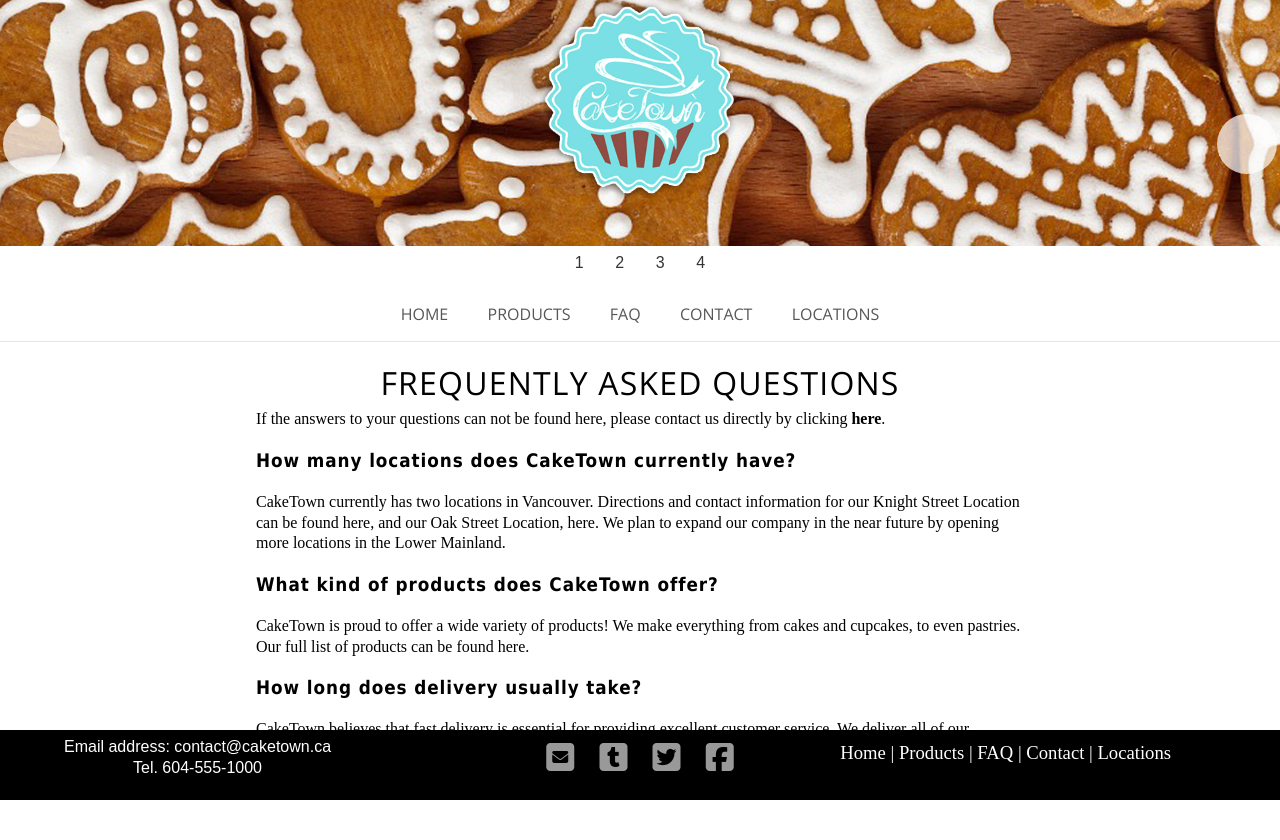
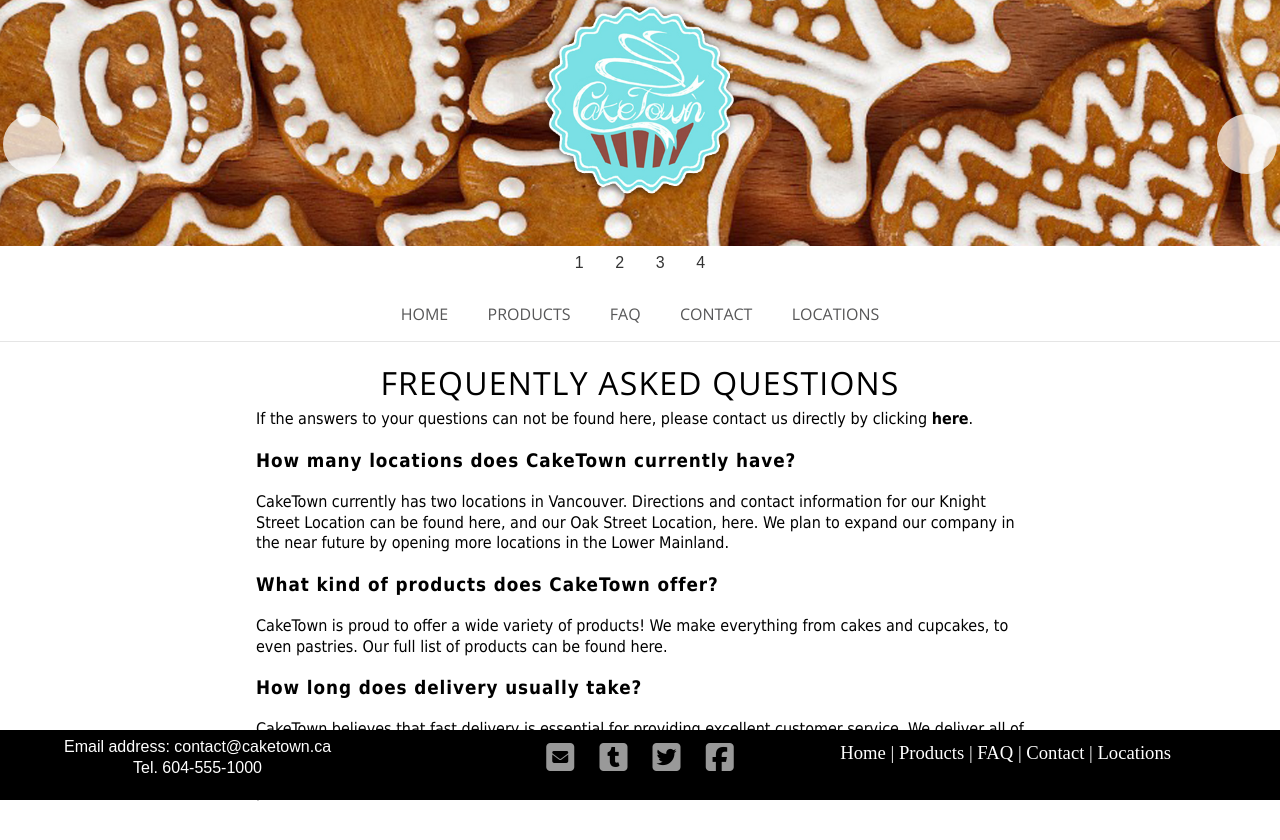
Before and after one commit to gregsakai/CakeTown, a plain HTML site: page faq.html in a window 1280 px wide. Drawn offline with nearby package versions, Linux system fonts and the light colour scheme.

Commit message:
Add files via upload

```diff
--- a/css/style.css
+++ b/css/style.css
@@ -288,7 +288,7 @@ float:right;
 #content {
 
 	float: right;
-   width: auto;
+    width: auto;
 	margin: 20px;
 ;
 
@@ -758,6 +758,9 @@ color:black;}
 	font-family: Bell MT;
 	text-align: left;
 }
+.faqtext {
+	font-family: Tahoma, Geneva, sans-serif;
+}
 
 #faqtitle {
 	font-family: 'Open Sans', sans-serif;
--- a/faq.html
+++ b/faq.html
@@ -79,14 +79,14 @@
 		<div class="faqcontent">
 			<div id="faqnames">
 
-				<p>If the answers to your questions can not be found here, please contact us directly by clicking <a href="contact.html" id="here">here</a>.</p>
+				<p class="faqtext">If the answers to your questions can not be found here, please contact us directly by clicking <a href="contact.html" id="here">here</a>.</p>
 				<h3 class="faqquestions">How many locations does CakeTown currently have?</h3>
-					<p>CakeTown currently has two locations in Vancouver. Directions and contact information for our Knight Street Location can be found here, and our Oak Street Location, here.
+					<p class="faqtext">CakeTown currently has two locations in Vancouver. Directions and contact information for our Knight Street Location can be found here, and our Oak Street Location, here.
 					We plan to expand our company in the near future by opening more locations in the Lower Mainland.</p>
 				<h3 class="faqquestions">What kind of products does CakeTown offer?</h3>
-					<p>CakeTown is proud to offer a wide variety of products! We make everything from cakes and cupcakes, to even pastries. Our full list of products can be found here.</p>
+					<p class="faqtext">CakeTown is proud to offer a wide variety of products! We make everything from cakes and cupcakes, to even pastries. Our full list of products can be found here.</p>
 				<h3 class="faqquestions">How long does delivery usually take?</h3>
-					<p>CakeTown believes that fast delivery is essential for providing excellent customer service. We deliver all of our products within the same day across Metro Vancouver, and offer varying speeds of delivery for locations outside of Metro Vancouver. Our full list of delivery fees can be found during the checkout process.</p>
+					<p class="faqtext">CakeTown believes that fast delivery is essential for providing excellent customer service. We deliver all of our products within the same day across Metro Vancouver, and offer varying speeds of delivery for locations outside of Metro Vancouver. Our full list of delivery fees can be found during the checkout process.</p>
 
 				<br/><br/><br/><br/>
 			</div>
```
